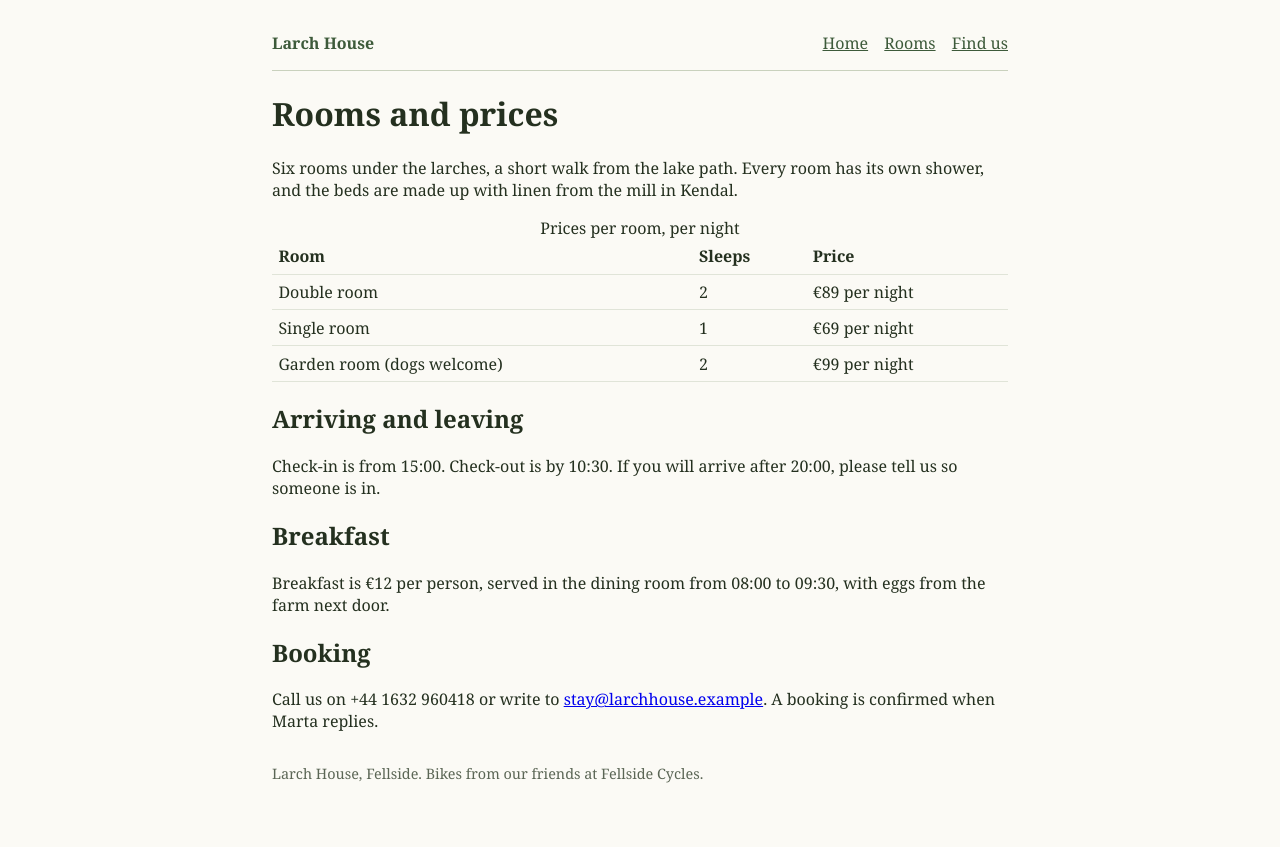
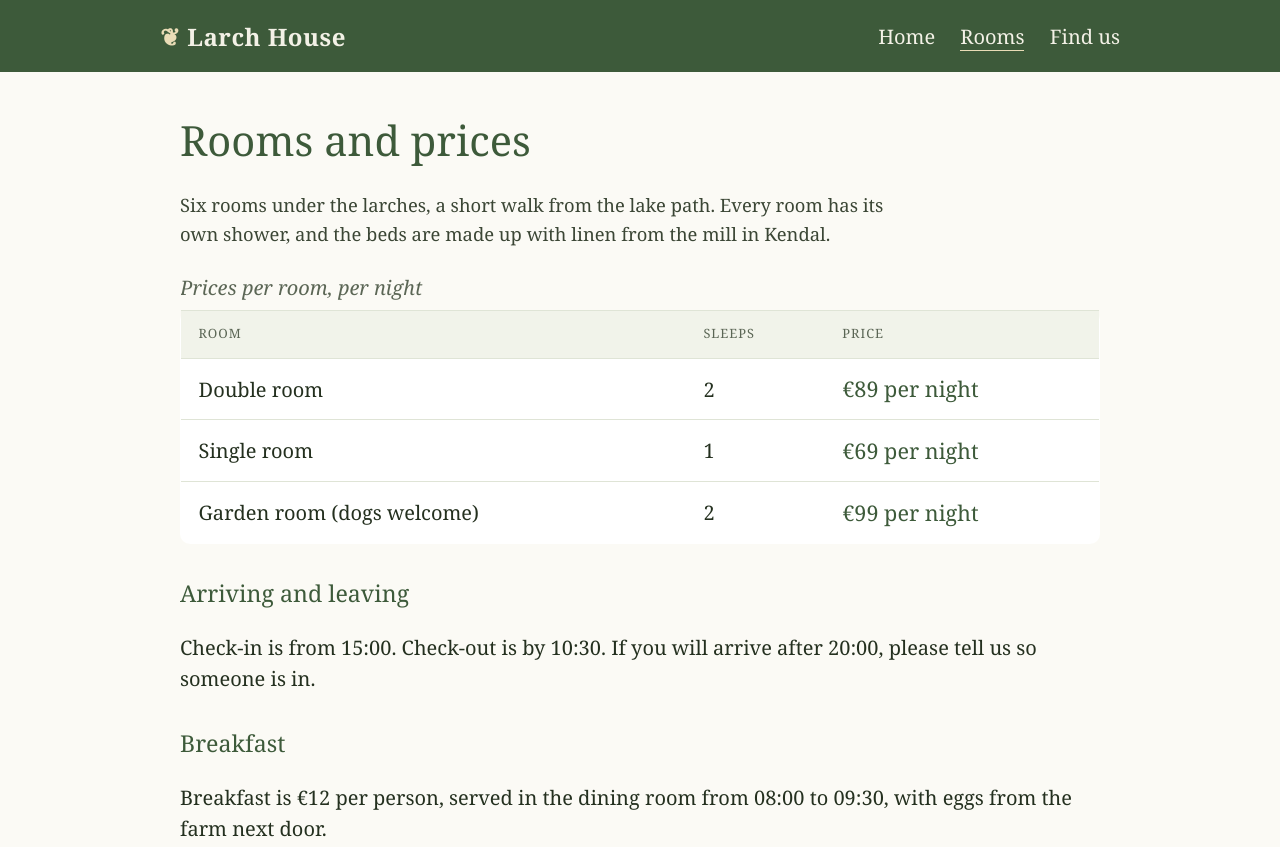
Before and after one commit to xkazm04/plumbline, a website: page uat/fixtures/larch-house/larch-house/site/rooms.html in a window 1280 px wide. Shown: the top 847 px of the page. Before the commit the page ends 814 px from the top, so only its background shows below. Drawn offline with Linux system fonts and the light colour scheme.

Commit message:
docs(desk): read_drift says a stale fact carries its values; the guesthouse fixture is styled
The read_drift tool told the model "kinds only, never a value", which a stale fact's finding no
longer is (9ea9427): it now says those lists are kinds only and a stale fact carries its normalised
values. The guesthouse fixture's stylesheet is redrawn for a 1920 frame (larger type, a header, a
price table): styling only, no fact the watch reads changed. site-actions.js is a signed Desk file:
relock and re-sign before the next deploy. Demo-film backlog item 10.

Co-Authored-By: Claude Opus 5.5 <noreply@anthropic.com>

```diff
--- a/site/site-actions.js
+++ b/site/site-actions.js
@@ -50,7 +50,7 @@ class SiteActions {
   static readDriftAction() {
     return {
       name: "read_drift",
-      description: "Verify a site's signature with the visitor's trust store as it is, then read its published plumbline.lock.json and re-check its runtime files, grounding sources and peers live. Returns the lock address, whether a lock was found (lockState: found, absent, refused, unreadable or unusable), whether the lock is covered by a verified signature (lockSigned, and lock: the label the page shows), and findings (kind, severity info/warn/block, ref, summary). When the site's network could be read: sources, the lock's grounding sources (ref, role page/network/file, and for a page the kinds of fact the lock watches on it, watched, and the network's facts it does not watch there, notWatched), networkFacts (the kinds of fact the network states) and unwatched (the kinds no page watches: a change to them is not seen). Kinds only, never a value. A lock that is not signed can be rewritten by its host. Changes nothing.",
+      description: "Verify a site's signature with the visitor's trust store as it is, then read its published plumbline.lock.json and re-check its runtime files, grounding sources and peers live. Returns the lock address, whether a lock was found (lockState: found, absent, refused, unreadable or unusable), whether the lock is covered by a verified signature (lockSigned, and lock: the label the page shows), and findings (kind, severity info/warn/block, ref, summary). When the site's network could be read: sources, the lock's grounding sources (ref, role page/network/file, and for a page the kinds of fact the lock watches on it, watched, and the network's facts it does not watch there, notWatched), networkFacts (the kinds of fact the network states) and unwatched (the kinds no page watches: a change to them is not seen). Those lists are kinds only, never a value; a stale fact (code grounding-stale-fact) carries facts: its value as Plumbline normalised it (was, what the network still states, and now, what the page states in its place), a price, time, date, percentage or the last digits of a phone number, never prose. A lock that is not signed can be rewritten by its host. Changes nothing.",
       effect: "read",
       inputSchema: { type: "object", additionalProperties: false, required: ["target"], properties: { target: TARGET } },
       execute: (args) => App.page.readDrift(args, ASSISTANT),
--- a/uat/fixtures/larch-house/larch-house/site/style.css
+++ b/uat/fixtures/larch-house/larch-house/site/style.css
@@ -1,7 +1,24 @@
-body { font-family: Georgia, serif; margin: 0 auto; max-width: 46rem; padding: 1rem; color: #24301f; background: #fbfaf5; }
-header { display: flex; justify-content: space-between; align-items: baseline; border-bottom: 1px solid #c9d1bd; }
-.brand a { font-weight: bold; color: #3d5a3a; text-decoration: none; }
-nav a { margin-left: 0.75rem; color: #3d5a3a; }
-table.prices { border-collapse: collapse; width: 100%; }
-table.prices th, table.prices td { border-bottom: 1px solid #e0e4d8; padding: 0.4rem; text-align: left; }
-footer { margin-top: 2rem; font-size: 0.9rem; color: #5b6655; }
+/* Larch House: a small guesthouse's own site (fictional). Styling only: every fact the watch reads is in the HTML. */
+:root { --ink: #24301f; --moss: #3d5a3a; --paper: #fbfaf5; --line: #dfe4d6; --sun: #e9dcb6; }
+* { box-sizing: border-box; }
+body { font-family: Georgia, "Iowan Old Style", serif; margin: 0; color: var(--ink); background: var(--paper); font-size: 20px; line-height: 1.55; }
+header {
+  display: flex; justify-content: space-between; align-items: center; gap: 1rem; flex-wrap: wrap;
+  padding: 1.1rem max(1.25rem, calc((100vw - 60rem) / 2));
+  background: var(--moss); color: #f3f1e6;
+}
+.brand { margin: 0; font-size: 1.5rem; letter-spacing: 0.02em; }
+.brand a { color: inherit; text-decoration: none; font-weight: bold; }
+.brand a::before { content: "\2766  "; color: var(--sun); }
+nav a { margin-left: 1.25rem; color: #f3f1e6; text-decoration: none; border-bottom: 1px solid transparent; }
+nav a[aria-current="page"] { border-bottom-color: var(--sun); }
+main { max-width: 60rem; margin: 0 auto; padding: 2.25rem 1.25rem 1rem; }
+h1 { font-size: 2.6rem; margin: 0 0 0.5rem; color: var(--moss); font-weight: normal; }
+h2 { font-size: 1.45rem; margin: 2rem 0 0.4rem; color: var(--moss); font-weight: normal; }
+.intro { font-size: 1.15rem; color: #3b4635; max-width: 44rem; }
+table.prices { border-collapse: collapse; width: 100%; margin: 1.5rem 0 0.5rem; background: #fff; border: 1px solid var(--line); border-radius: 10px; overflow: hidden; }
+table.prices caption { text-align: left; font-style: italic; color: #5b6655; padding-bottom: 0.4rem; }
+table.prices th { background: #f1f3ea; font-weight: normal; color: #5b6655; text-transform: uppercase; letter-spacing: 0.08em; font-size: 0.8rem; }
+table.prices th, table.prices td { border-bottom: 1px solid var(--line); padding: 0.85rem 1.1rem; text-align: left; }
+table.prices td.price { font-size: 1.35rem; color: var(--moss); white-space: nowrap; }
+footer { max-width: 60rem; margin: 2rem auto 0; padding: 1rem 1.25rem 2rem; font-size: 0.95rem; color: #5b6655; border-top: 1px solid var(--line); }
```
